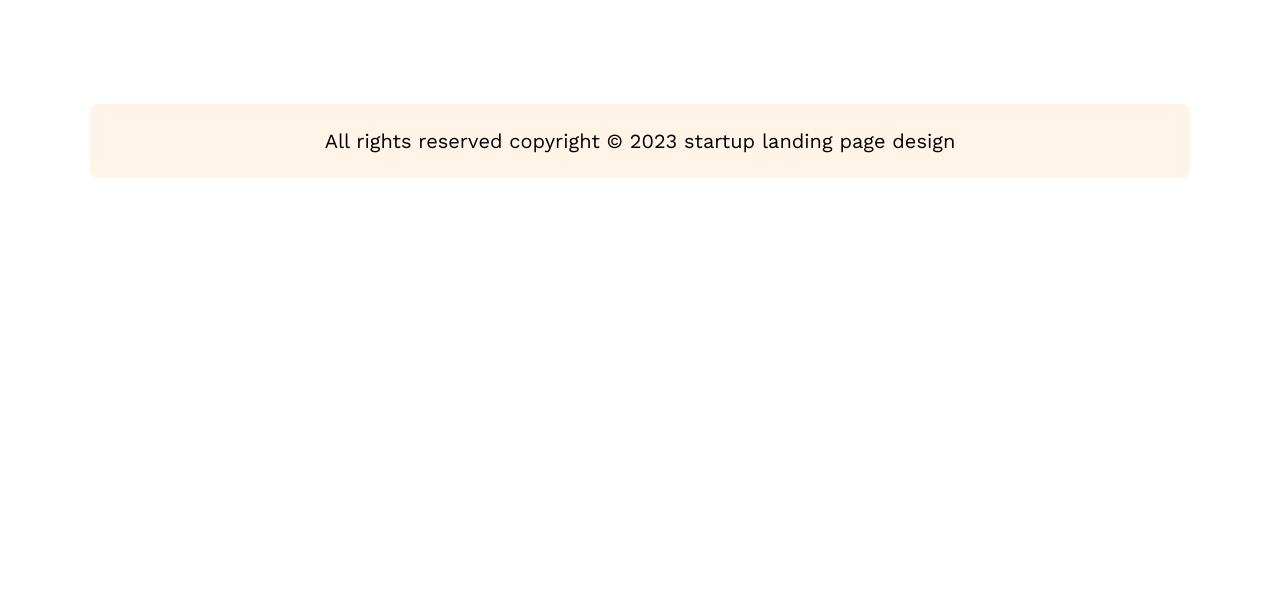
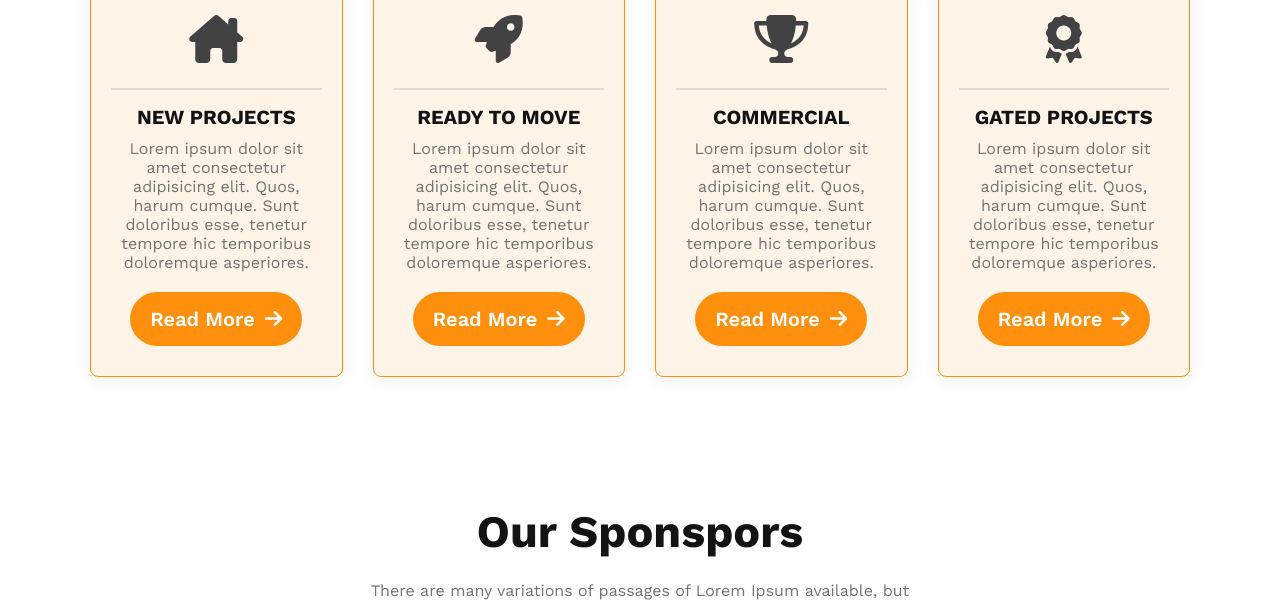
Before and after one commit to alimbdit/assignment-two, a plain HTML site: page index.html in a window 1280 px wide. Shown: the part 3619-4222 px from the top of the page. Before the commit the page ends 3947 px from the top, so only its background shows below. Drawn offline with nearby package versions, Linux system fonts and the light colour scheme.

Commit message:
extra section added

```diff
--- a/index.html
+++ b/index.html
@@ -9,6 +9,10 @@
         stylesheet
     ---------------->
     <link rel="stylesheet" href="styles/style.css">
+        <!-- ------------
+            font-awesome
+        ---------------->
+    <script src="https://kit.fontawesome.com/8d11062482.js" crossorigin="anonymous"></script>
 </head>
     <body>
         <!-- -----------------------------
@@ -137,6 +141,46 @@
                     </div>
                 </div>
             </section>
+             <!-- -----------------------------
+                --------------best properties section----------
+            -------------------------------------- -->
+                <section class="best-properties container">
+                    <h1 class="title--primary"> Our Best Properties</h1>
+                    <p class="description--primary">Lorem ipsum dolor sit, amet consectetur adipisicing elit. Rem perferendis quibusdam <br> facilis est incidunt, exercitationem corrupti temporibus iste quas earum vitae non <br> aperiam dolorum labore?</p>
+                    <div class="properties">
+                        <div class="property">
+                            <i class="fa-solid fa-house-chimney" style="font-size: 3rem; color: var(--dark-gray);"></i>
+                            <hr>
+                            <h3 class="property-title title--secondery"> NEW PROJECTS</h3>
+                            <p class="property-description description--primary">Lorem ipsum dolor sit amet consectetur adipisicing elit. Quos, harum cumque. Sunt doloribus esse, tenetur tempore hic temporibus doloremque asperiores.</p>
+                            <button class="btn btn-tertiary">Read More<i class="fa-solid fa-arrow-right" style="margin-left: 10px;"></i></button>
+                        </div>
+                        <div class="property">
+                            <i class="fa-solid fa-rocket" style="font-size: 3rem; color: var(--dark-gray);"></i>
+                            <hr>
+                            <h3 class="property-title title--secondery"> READY TO MOVE</h3>
+                            <p class="property-description description--primary">Lorem ipsum dolor sit amet consectetur adipisicing elit. Quos, harum cumque. Sunt doloribus esse, tenetur tempore hic temporibus doloremque asperiores.</p>
+                            <button class="btn btn-tertiary">Read More<i class="fa-solid fa-arrow-right" style="margin-left: 10px;"></i></button>
+                        </div>
+                        <div class="property">
+                            <i class="fa-solid fa-trophy" style="font-size: 3rem; color: var(--dark-gray);"></i>
+                            <hr>
+                            <h3 class="property-title title--secondery"> COMMERCIAL</h3>
+                            <p class="property-description description--primary">Lorem ipsum dolor sit amet consectetur adipisicing elit. Quos, harum cumque. Sunt doloribus esse, tenetur tempore hic temporibus doloremque asperiores.</p>
+                            <button class="btn btn-tertiary">Read More<i class="fa-solid fa-arrow-right" style="margin-left: 10px;"></i></button>
+                        </div>
+                        <div class="property">
+                            <i class="fa-solid fa-award" style="font-size: 3rem; color: var(--dark-gray);"></i>
+                            <hr>
+                            <h3 class="property-title title--secondery"> GATED PROJECTS</h3>
+                            <p class="property-description description--primary">Lorem ipsum dolor sit amet consectetur adipisicing elit. Quos, harum cumque. Sunt doloribus esse, tenetur tempore hic temporibus doloremque asperiores.</p>
+                            <button class="btn btn-tertiary">Read More<i class="fa-solid fa-arrow-right" style="margin-left: 10px;"></i></button>
+                        </div>
+
+                    </div>
+
+                </section>
+
             <!-- -----------------------------
                 --------------sponsor section----------
             -------------------------------------- -->
--- a/styles/style.css
+++ b/styles/style.css
@@ -71,6 +71,14 @@
     padding: 30px 25px 20px;
     line-height: 40px;
     /* margin-top: 32px; */
+}
+
+.btn-tertiary {
+    font-weight: 600;
+    font-size: 1.25rem;
+    padding: 15px 20px;
+    margin-top: 20px;
+    border-radius: 30px;
 }
 
 /*-------------------------------------------------
@@ -215,14 +223,18 @@ nav {
 }
 
 .facts-toggle-content {
+    width: 240px;
+    height: 240px;
     border: 1px solid var(--orange);
     border-radius: 8px;
     padding: 40px 30px;
     text-align: center;
-    transition: transform 2s ease-in-out;
+    transition: transform 2s ease-in-out, border-radius 2s ease-in-out;
 }
 .facts-toggle-content:hover{
-    transform: rotate(360deg);
+    transform: rotate(360deg) scale(.8);
+    border-radius: 50%;
+
 }
 
 
@@ -236,6 +248,35 @@ nav {
     font-size: 1.25rem;
     font-weight: 600;
     color: var(--gray);
+}
+/* -------------------------------------------------
+-------------------Best properties styles-------------------
+---------------------------------------------------- */
+.best-properties{
+    text-align: center;
+}
+.properties{
+    display: flex;
+    gap: 30px;
+    margin: 50px 0 130px 0;
+}
+.property{
+    text-align: center;
+    background-color: var(--light-pink);
+    /* background-color: #E5E7E9; */
+    border-radius: 8px;
+    border: 1px solid var(--orange);
+    padding: 30px 20px;
+    /* box-shadow: 0px 4px 50px var(--light-pink); */
+    box-shadow: 0px 4px 20px rgba(0, 0, 0, 0.06);
+}
+hr{
+    border: 1px solid var(--gray);
+    opacity: .2;
+    margin: 25px 0 15px 0;
+}
+.property-title{
+    font-weight: 700;
 }
 
 /* -------------------------------------------------
@@ -335,9 +376,19 @@ nav {
     }
     .facts-toggle {
         flex-direction: column;
+        align-items: center;
         gap: 35px;
         margin-top: 50px;
     }
+/* -------------------------------------------------
+-------------------best properties styles-------------------
+---------------------------------------------------- */
+
+    .properties{
+        flex-direction: column;
+        row-gap: 30px;
+    }
+
     /* -------------------------------------------------
 -------------------sponsor styles-------------------
 ---------------------------------------------------- */
```
